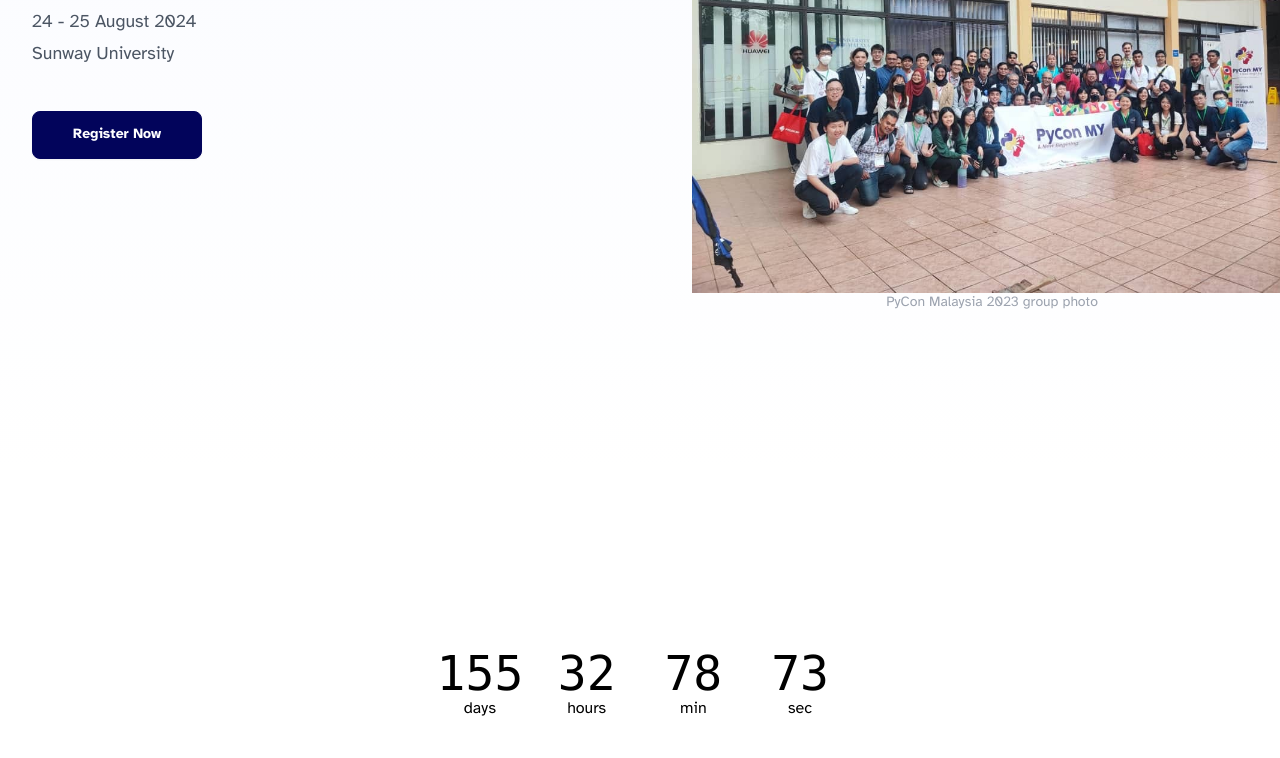
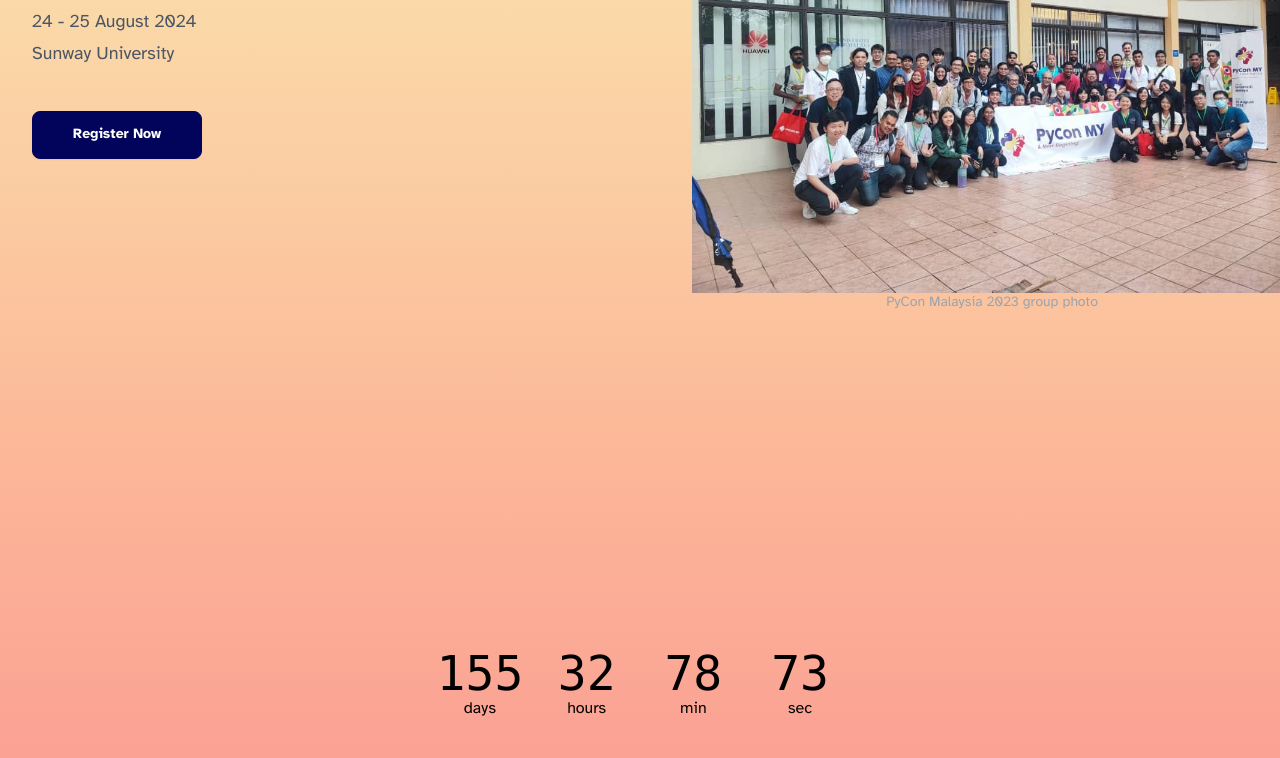
Before and after one commit to pycon-my/pycon-my.github.io, an Astro site: page / in a window 1280 px wide. Shown: the part 317-1075 px from the top of the page. Built offline with nearby package versions, Linux system fonts and the light colour scheme; Astro itself is replaced by a stand-in of ours.

Commit message:
Add background

```diff
--- a/src/components/index/About.astro
+++ b/src/components/index/About.astro
@@ -2,7 +2,7 @@
 import Countdown from "./Countdown.astro";
 ---
 
-<div class="bg-white py-24 sm:py-32">
+<div class="py-24 sm:py-32">
   <div class="mx-auto max-w-7xl px-6 lg:px-8">
     <div class="flex flex-col gap-4 text-center justify-center">
       <div>
--- a/src/components/index/Hero.astro
+++ b/src/components/index/Hero.astro
@@ -2,7 +2,7 @@
 import Countdown from "./Countdown.astro";
 ---
 
-<div class="bg-white">
+<div>
   <div
     class="relative overflow-hidden isolate bg-gradient-to-b from-indigo-100/20"
   >
--- a/src/pages/index.astro
+++ b/src/pages/index.astro
@@ -7,6 +7,7 @@
 ---
 
 <Default>
+  <div class="pyconmy-bg">
     <Hero />
     <div class="divider divider-neutral"></div>
     <About />
@@ -14,4 +15,17 @@
     <Speaker />
     <div class="divider divider-neutral"></div>
     <Sponsors />
+  </div>
 </Default>
+
+<style>
+  .pyconmy-bg {
+    background: rgb(255, 209, 0);
+    background: linear-gradient(
+      rgba(255, 209, 0, 0.37) 0%,
+      rgba(245, 37, 37, 0.5) 33%,
+      rgba(15, 89, 188, 0.5) 66%,
+      rgba(255, 255, 255, 1) 100%
+    );
+  }
+</style>
```
Lines whose indentation alone changed are shown as unchanged.
